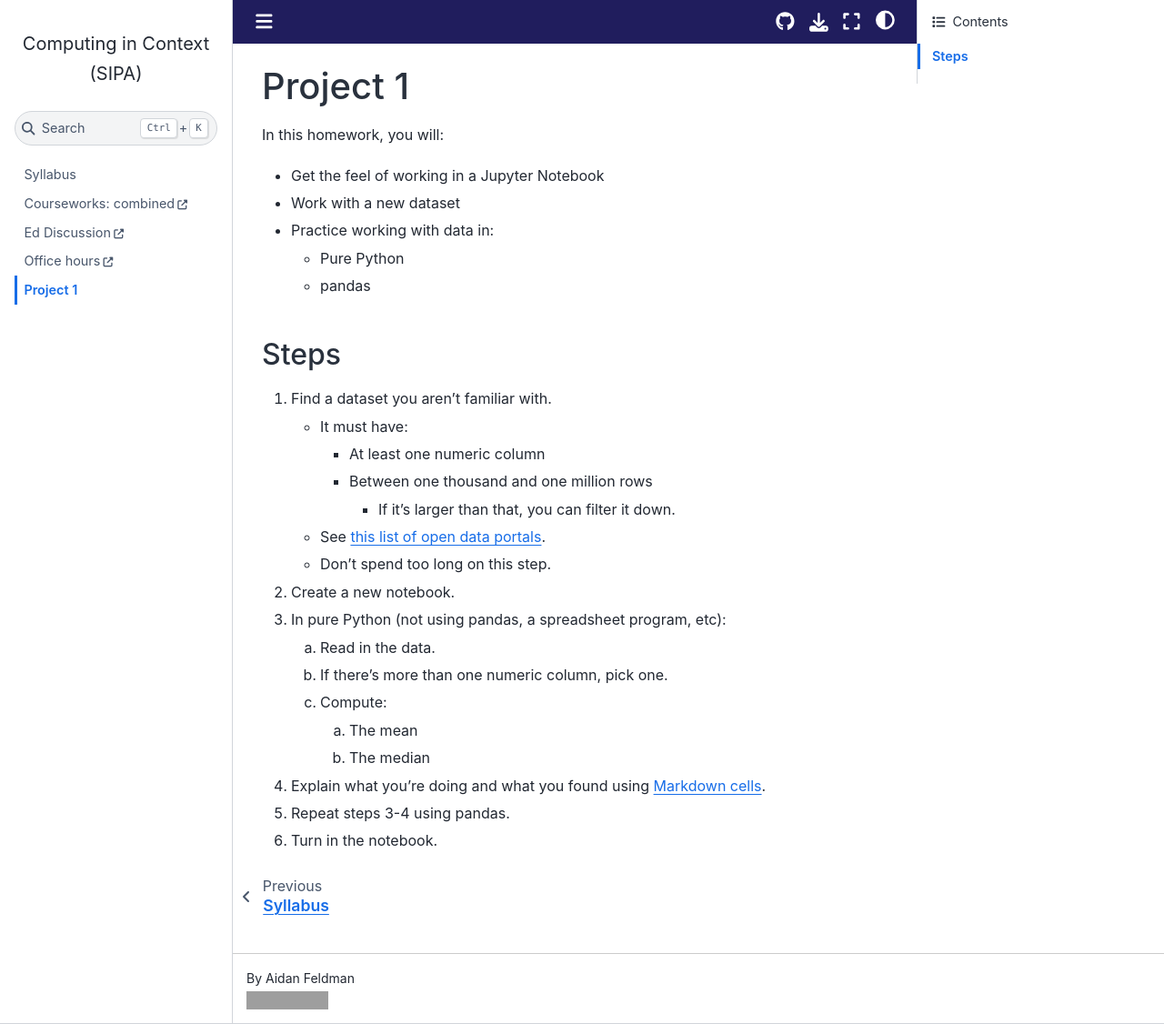
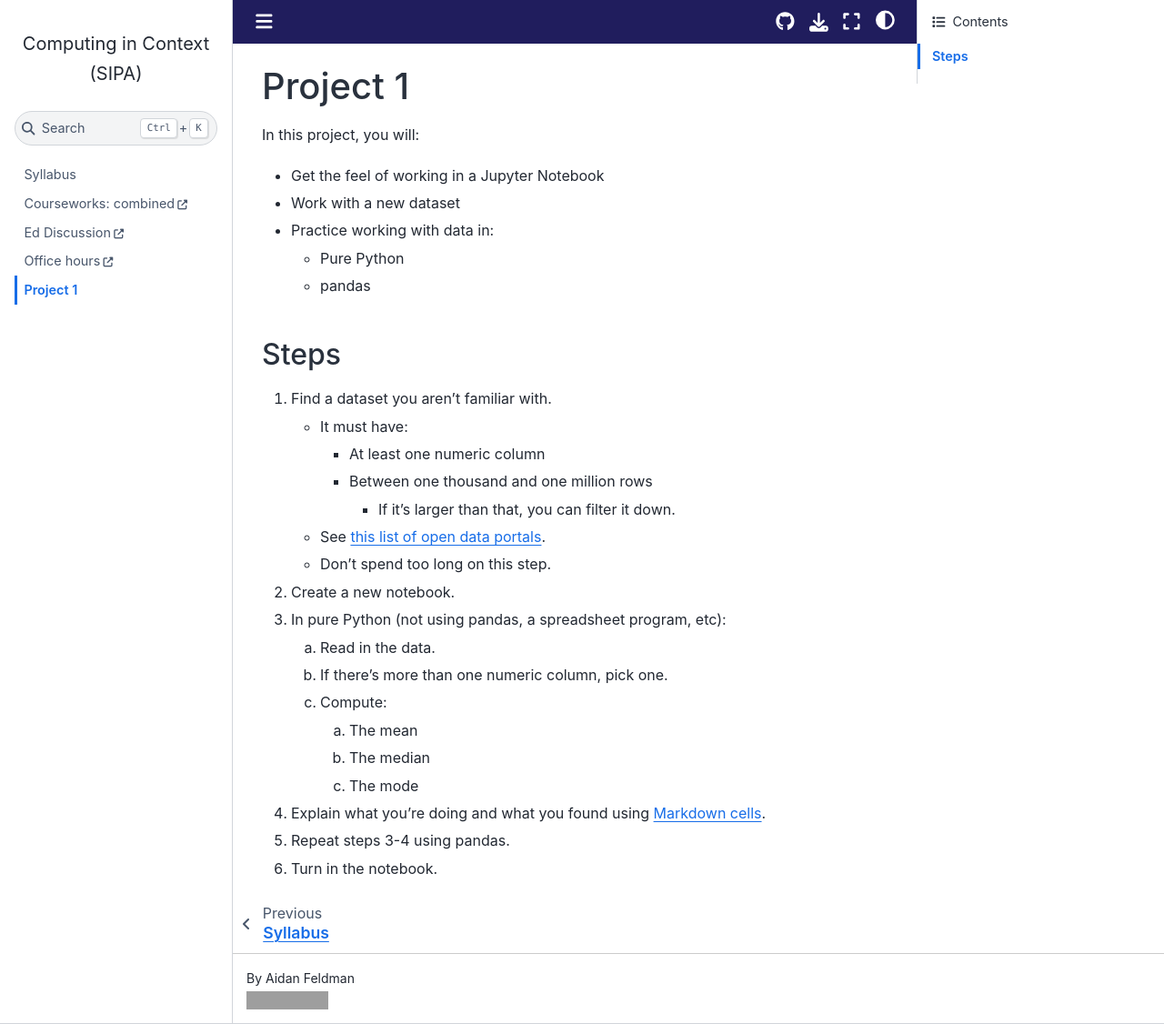
Before and after one commit to afeld/computing-in-context, a Jupyter Book: the page built from project1.md, in a window 1280 px wide and 1126 px high. Shown: the whole window at 91% size. Built offline with Jupyter Book 1.0.4 settings and Sphinx 7.4.7 and the Sphinx Book theme 1.1.4, drawn with Linux system fonts in a browser that asks for light colours; grey boxes are pictures that could not be loaded.

Commit message:
add mode

```diff
--- a/project1.md
+++ b/project1.md
@@ -1,6 +1,6 @@
 # Project 1
 
-In this homework, you will:
+In this project, you will:
 
 - Get the feel of working in a Jupyter Notebook
 - Work with a new dataset
@@ -24,6 +24,7 @@ In this homework, you will:
    1. Compute:
       - The mean
       - The median
+      - The mode
 1. Explain what you're doing and what you found using [Markdown cells](https://jupyter-notebook.readthedocs.io/en/stable/examples/Notebook/Working%20With%20Markdown%20Cells.html).
 1. Repeat steps 3-4 using pandas.
 1. Turn in the notebook.
```
